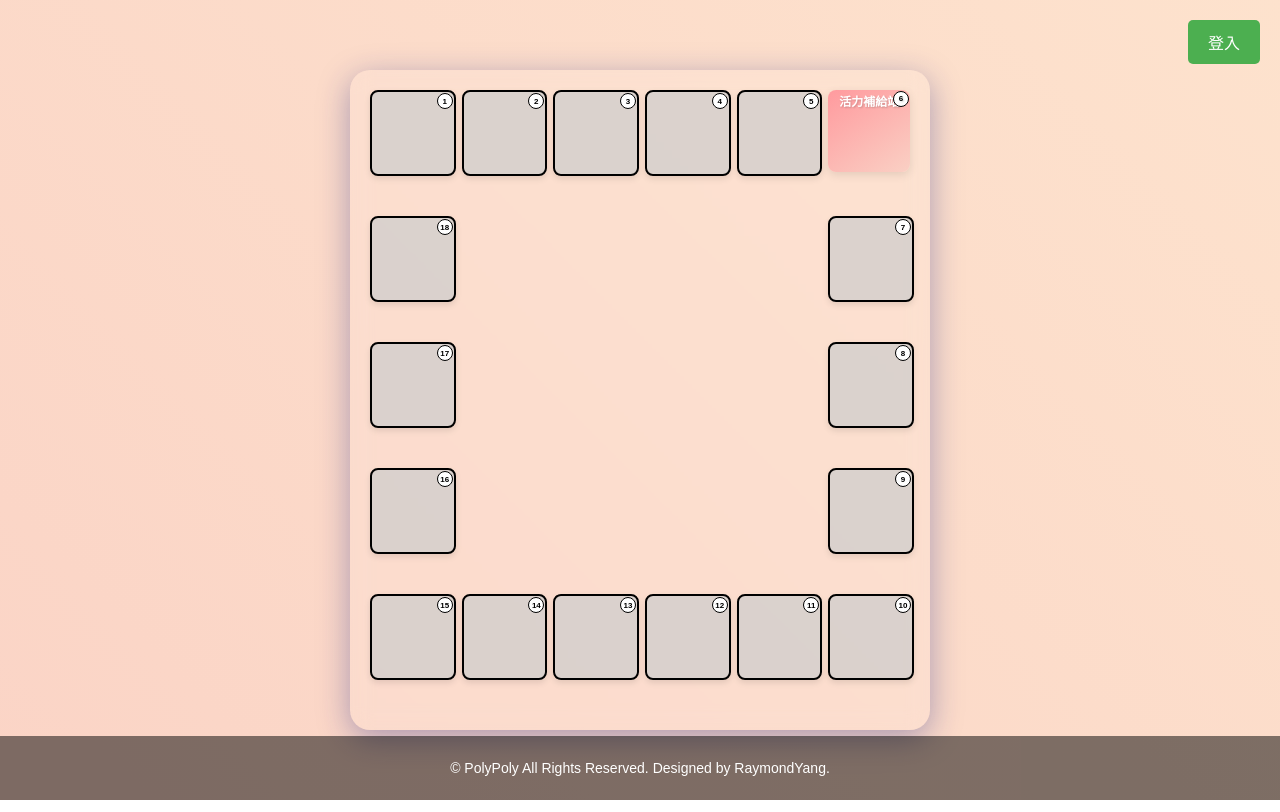
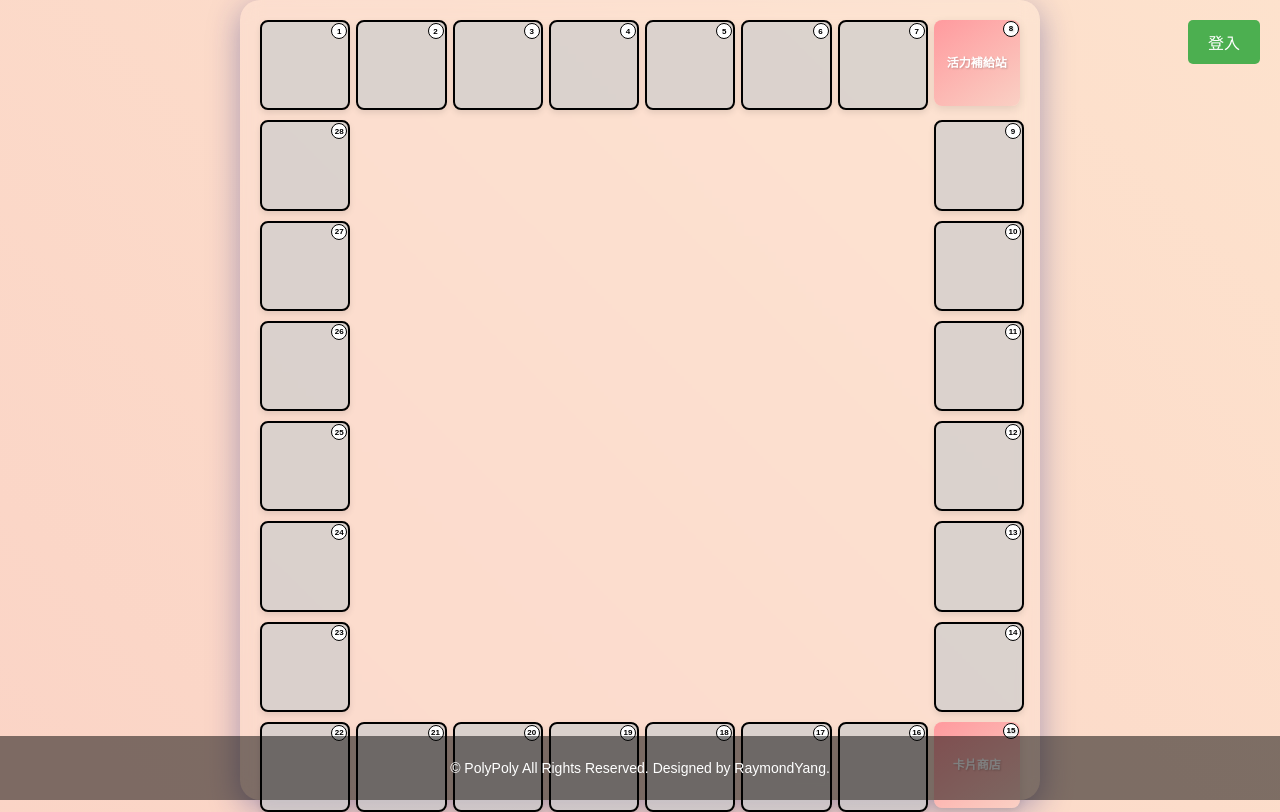
Before and after one commit to raymond0417/polypolymap, a website: page public/index.html in a window 1280 px wide. Drawn offline with nearby package versions, Linux system fonts and the light colour scheme; no server answers.

Commit message:
Update index.html

```diff
--- a/public/index.html
+++ b/public/index.html
@@ -24,16 +24,16 @@
         .container {
             position: relative;
             width: 90vw;
-            max-width: 580px;
+            max-width: 800px;
             height: 90vw;
-            max-height: 660px;
+            max-height: 800px;
             background: rgba(255, 255, 255, 0.1);
             border-radius: 20px;
             backdrop-filter: blur(10px);
             box-shadow: 0 8px 32px 0 rgba(31, 38, 135, 0.37);
             display: grid;
-            grid-template-columns: repeat(6, 1fr);
-            grid-template-rows: repeat(5, 1fr);
+            grid-template-columns: repeat(8, 1fr);
+            grid-template-rows: repeat(8, 1fr);
             gap: 10px;
             padding: 20px;
             box-sizing: border-box;
@@ -41,7 +41,7 @@
         .square {
             width: 100%;
             height: 0;
-            padding-bottom: 100%; /* 使按鈕變為正方形 */
+            padding-bottom: 100%;
             background-color: rgba(204, 204, 204, 0.7);
             border: 2px solid #000;
             border-radius: 8px;
@@ -56,7 +56,7 @@
             color: #000;
             box-shadow: 0 3px 6px rgba(0, 0, 0, 0.1);
             position: relative;
-            overflow: hidden; /* 防止內容溢出 */
+            overflow: hidden;
         }
         .square-content {
             position: absolute;
@@ -262,6 +262,42 @@
                 font-size: 10px;
             }
         }
+        #station, #card-shop {
+            background: linear-gradient(145deg, #ff9a9e, #fad0c4);
+            color: #fff;
+            font-size: 12px;
+            text-align: center;
+            line-height: 1.2;
+            text-shadow: 1px 1px 2px rgba(0,0,0,0.2);
+            border: none;
+            box-shadow: 0 3px 10px rgba(0,0,0,0.1);
+            overflow: hidden;
+            display: flex;
+            justify-content: center;
+            align-items: center;
+        }
+
+        #station::before, #card-shop::before {
+            content: '';
+            position: absolute;
+            top: -50%;
+            left: -50%;
+            width: 200%;
+            height: 200%;
+            background: rgba(255,255,255,0.1);
+            transform: rotate(45deg);
+            animation: shine 3s infinite;
+        }
+
+        #station .square-content, #card-shop .square-content {
+            display: flex;
+            justify-content: center;
+            align-items: center;
+            width: 100%;
+            height: 100%;
+            padding: 5px;
+            box-sizing: border-box;
+        }
     </style>
     <script src="https://cdnjs.cloudflare.com/ajax/libs/socket.io/4.3.2/socket.io.js"></script>
 </head>
@@ -296,11 +332,14 @@
         const colors = ['#ccc', '#ff0000', '#00ff00', '#0000ff', '#ffff00', '#ff00ff', '#00ffff', '#ffffff'];
         const colorNames = ['灰色', '紅色', '綠色', '藍色', '黃色', '紫色', '青色', '白色'];
         const buttonOrder = [
-            1, 2, 3, 4, 5, 6,
-            18, null, null, null, null, 7,
-            17, null, null, null, null, 8,
-            16, null, null, null, null, 9,
-            15, 14, 13, 12, 11, 10
+            1, 2, 3, 4, 5, 6, 7, 8,
+            28, null, null, null, null, null, null, 9,
+            27, null, null, null, null, null, null, 10,
+            26, null, null, null, null, null, null, 11,
+            25, null, null, null, null, null, null, 12,
+            24, null, null, null, null, null, null, 13,
+            23, null, null, null, null, null, null, 14,
+            22, 21, 20, 19, 18, 17, 16, 15
         ];
 
         let isLoggedIn = false;
@@ -315,10 +354,12 @@
             });
 
             socket.on('initialState', (state) => {
+                console.log('Received initial state:', state);
                 applyInitialState(state);
             });
 
             socket.on('updateButton', (data) => {
+                console.log('Received button update:', data);
                 applyButtonUpdate(data);
             });
 
@@ -329,23 +370,32 @@
         }
 
         function applyInitialState(state) {
-            state.buttons.forEach((buttonState, index) => {
-                updateButtonUI(index, buttonState.color, buttonState.houses);
-            });
+            if (state && state.buttons) {
+                state.buttons.forEach((buttonState, index) => {
+                    updateButtonUI(index, buttonState.color, buttonState.houses);
+                });
+            } else {
+                console.error('Invalid initial state received:', state);
+            }
         }
 
         function applyButtonUpdate(data) {
-            const { index, color, houses } = data;
-            updateButtonUI(index, color, houses);
+            if (data && typeof data.index !== 'undefined' && data.color && typeof data.houses !== 'undefined') {
+                const { index, color, houses } = data;
+                updateButtonUI(index, color, houses);
+            } else {
+                console.error('Invalid button update data received:', data);
+            }
         }
 
         function updateButtonUI(index, color, houses) {
-            const button = document.querySelectorAll('.square')[index];
-            if (button && button.id !== 'station') {
+            const buttons = document.querySelectorAll('.square');
+            const button = buttons[index];
+            if (button && button.id !== 'station' && button.id !== 'card-shop') {
                 const colorSelect = button.querySelector('select');
                 const houseSelect = button.querySelectorAll('select')[1];
-                colorSelect.value = color;
-                houseSelect.value = houses;
+                if (colorSelect) colorSelect.value = color;
+                if (houseSelect) houseSelect.value = houses;
                 button.style.backgroundColor = color;
                 updateHousesUI(button, houses);
             }
@@ -369,9 +419,12 @@
                 const contentDiv = document.createElement('div');
                 contentDiv.className = 'square-content';
 
-                if (number === 6) {
+                if (number === 8) {
                     button.id = 'station';
                     contentDiv.textContent = '活力補給站';
+                } else if (number === 15) {
+                    button.id = 'card-shop';
+                    contentDiv.textContent = '卡片商店';
                 } else {
                     const colorSelect = document.createElement('select');
                     colorSelect.onchange = function() { changeColor(this); };
@@ -410,9 +463,10 @@
         function changeColor(select) {
             if (!isLoggedIn) return;
             const color = select.value;
-            select.closest('.square').style.backgroundColor = color;
-            const index = Array.from(document.querySelectorAll('.square')).indexOf(select.closest('.square'));
-            const houses = parseInt(select.closest('.square-content').querySelectorAll('select')[1].value);
+            const square = select.closest('.square');
+            square.style.backgroundColor = color;
+            const index = Array.from(document.querySelectorAll('.square')).indexOf(square);
+            const houses = parseInt(square.querySelector('select:nth-child(2)').value);
             socket.emit('updateButton', { index, color, houses });
         }
 
@@ -446,7 +500,6 @@
                 }
             });
         }
-
         function toggleAuth() {
             if (isLoggedIn) {
                 logout();
```
